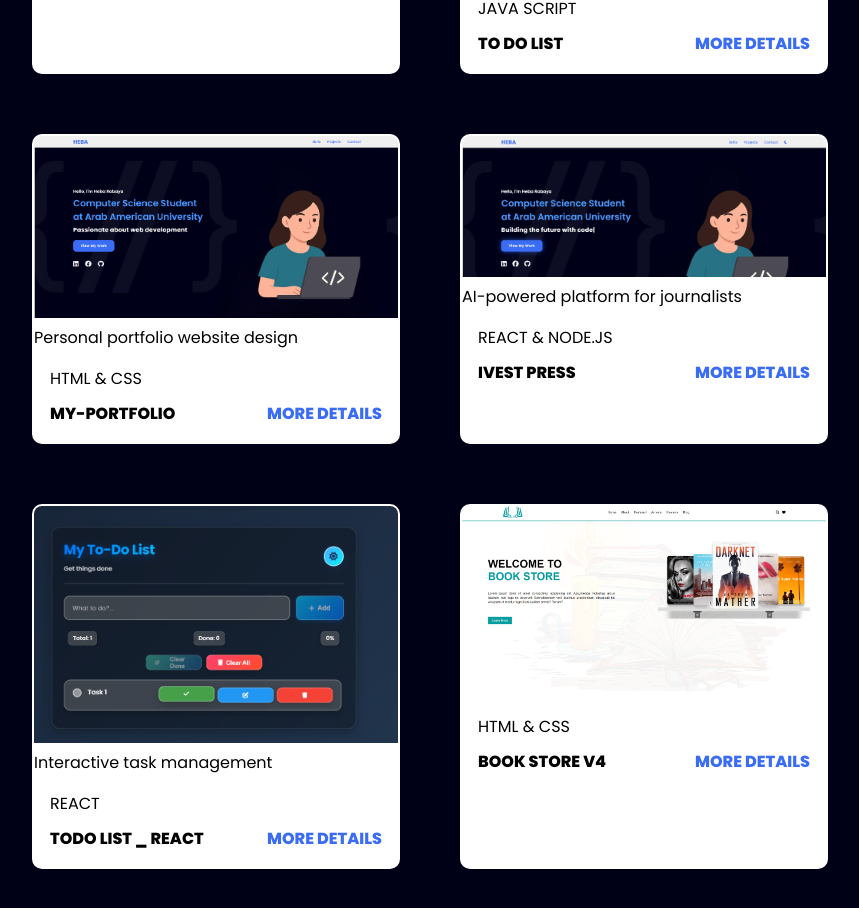
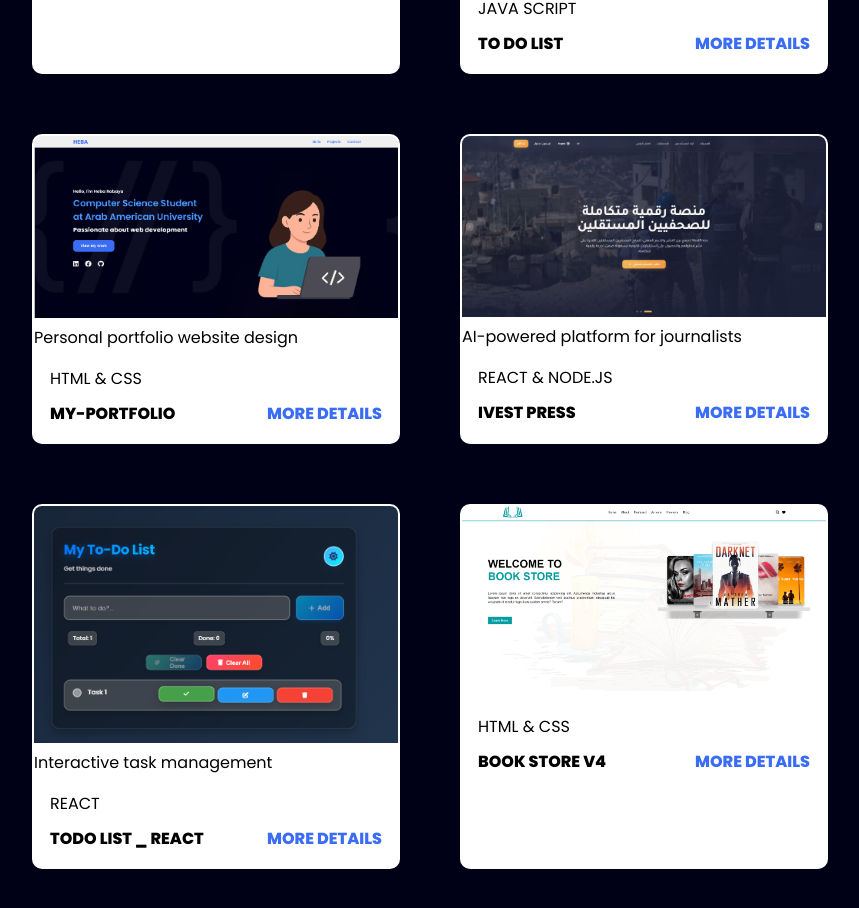
Before and after one commit to HebaRabaya/MY-PORTFOLIO-React, a React (Create React App) app: page / in a window 1280 px wide. Shown: the part 3514-4422 px from the top of the page, without its empty margins (210-1069 px from the left). Built offline with nearby package versions, Linux system fonts and the light colour scheme.

Commit message:
Update DataContext.js

```diff
--- a/src/contexts/DataContext.js
+++ b/src/contexts/DataContext.js
@@ -33,7 +33,7 @@ const initialState = {
     },
     {
       id: 4,
-      img: require("../assets/portfolio-react.png"),
+      img: require("../assets/ivest press.png"),
       cat: "REACT & NODE.JS ",
       title: "IVEST PRESS",
       link: "",
```
